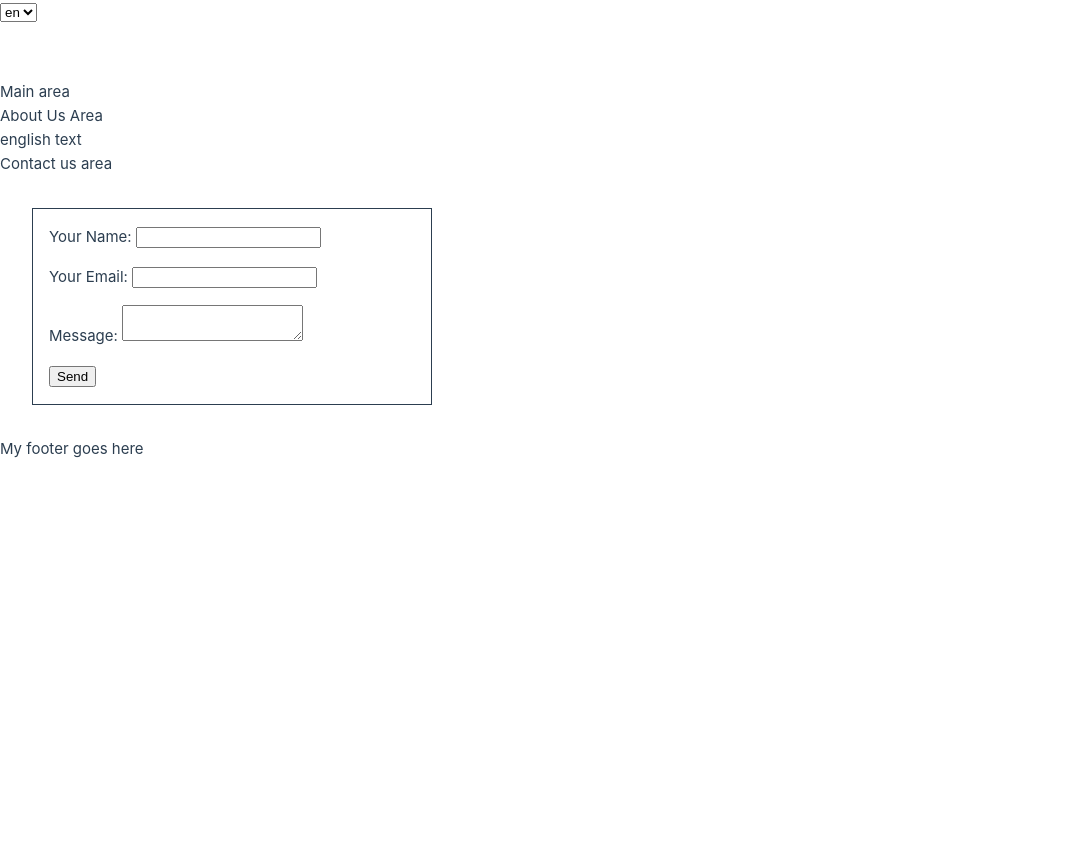
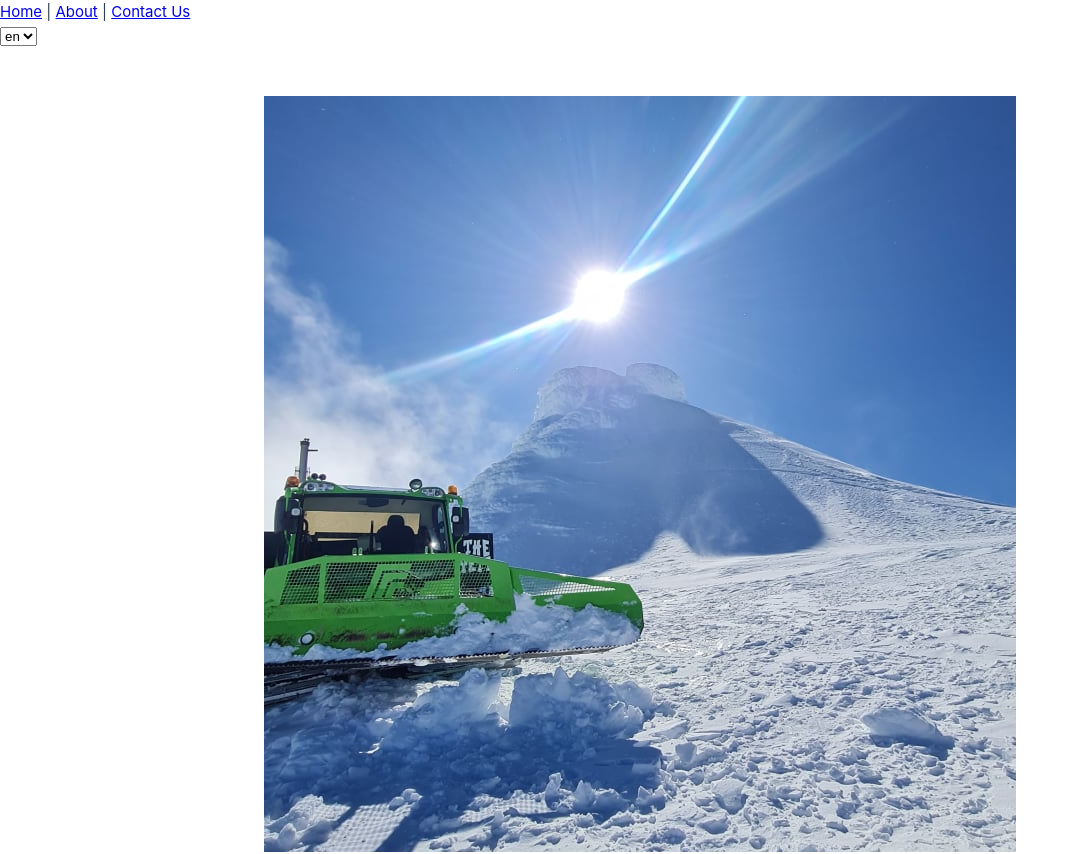
Before and after one commit to magnus-thor/glacier-paradise, a Vue app: page / in a window 1280 px wide. Shown: the top 854 px of the page, without its empty margins (0-1079 px from the left). Built offline with nearby package versions, Linux system fonts and the light colour scheme.

Commit message:
added router

```diff
--- a/package.json
+++ b/package.json
@@ -12,6 +12,7 @@
   },
   "dependencies": {
     "vue": "^3.2.31",
+    "vue-router": "^4.0.16",
     "vue-i18n": "^9.2.0-beta.34"
   },
   "devDependencies": {
--- a/src/App.vue
+++ b/src/App.vue
@@ -4,60 +4,42 @@
       <my-header />
     </header>
 
-    <main>
-      <main-area />
-      <about-us />
-      <contact-us />
+
+    <main class="content">
+      <router-view />
+
     </main>
 
-    <footer>
+    <footer class="footer">
       <my-footer />
     </footer>
   </div>
 </template>
 <script>
-import ContactUs from "./components/contactUs.vue";
-import AboutUs from "./components/aboutUs.vue";
-import MainArea from "./components/mainArea.vue";
 import MyHeader from "./components/myHeader.vue";
 import MyFooter from "./components/myFooter.vue";
 
 export default {
   name: "App",
-  components: { MyHeader, MyFooter, MainArea, AboutUs, ContactUs },
+  components: { MyHeader, MyFooter },
 };
 </script>
 <style lang="scss">
 @import "./assets/base.css";
 
+
 .mainLayout {
-  display: grid;
-  grid-template-rows: 5rem 2fr 2fr 2fr 5rem;
-  grid-template-areas:
-    "header"
-    "main"
-    "aboutUs"
-    "contactUs"
-    "footer";
+  min-height: 100vh;
+  display: flex;
+  flex-direction: column;
 }
 
-my-header {
-  grid-area: header;
+.content {
+  flex: 1 0 auto;
 }
 
-main-area {
-  grid-area: main;
-}
-
-about-us {
-  grid-area: aboutUs;
-}
-
-contact-us {
-  grid-area: contactUs;
-}
-
-my-footer {
-  grid-area: footer;
+.footer {
+  flex-shrink: 0;
+  // margin-top: auto;
 }
 </style>
--- a/src/components/contactUs.vue
+++ b/src/components/contactUsForm.vue
@@ -29,7 +29,7 @@
 </template>
 <script>
 export default {
-  name: "ContactUs",
+  name: "ContactUsForm",
 };
 </script>
 <style lang="scss">
--- a/src/components/mainArea.vue
+++ /dev/null
@@ -1,9 +0,0 @@
-<template>
-  <div>Main area</div>
-</template>
-<script>
-export default {
-  name: "MainArea",
-};
-</script>
-<style lang="sass"></style>
--- a/src/components/myFooter.vue
+++ b/src/components/myFooter.vue
@@ -1,11 +1,14 @@
 <template>
-  <div>My footer goes here</div>
+  <div class="footer__container">My footer goes here</div>
 </template>
 <script>
 export default {
   name: "MyFooter",
 };
 </script>
-<style lang="sass">
-
+<style lang="scss">
+.footer__container {
+  border: 1px solid;
+  height: 5rem;
+}
 </style>
--- a/src/components/myHeader.vue
+++ b/src/components/myHeader.vue
@@ -1,17 +1,19 @@
 <template>
   <div>
+    <router-link to="/">Home</router-link> |
+    <router-link to="/about">About</router-link> |
+    <router-link to="/contactUs">Contact Us</router-link>
     <div class="locale-changer">
       <select v-model="$i18n.locale">
-        <option
-          v-for="locale in $i18n.availableLocales"
-          :key="`locale-${locale}`"
-          :value="locale"
-        >{{ locale }}</option>
+        <option v-for="locale in $i18n.availableLocales" :key="`locale-${locale}`" :value="locale">{{ locale }}</option>
       </select>
+      <nav>
+      </nav>
     </div>
   </div>
 </template>
 <script>
+
 export default {
   name: "MyHeader",
 };
--- a/src/main.js
+++ b/src/main.js
@@ -1,7 +1,9 @@
 import { createApp } from "vue";
 import App from "./App.vue";
 import i18n from './i18n.js';
+import router from './router'
 
 const app = createApp(App)
 app.use(i18n);
+app.use(router);
 app.mount("#app");
--- /dev/null
+++ b/src/router/index.js
@@ -0,0 +1,29 @@
+import { createWebHistory, createRouter } from "vue-router";
+import Home from "@/views/Home.vue";
+import About from "@/views/About.vue";
+import ContactUs from '@/views/ContactUs.vue';
+
+const routes = [
+  {
+    path: "/",
+    name: "Home",
+    component: Home,
+  },
+  {
+    path: "/about",
+    name: "About",
+    component: About,
+  },
+  {
+    path: "/contactUs",
+    name: "ContactUs",
+    component: ContactUs,
+  },
+];
+
+const router = createRouter({
+  history: createWebHistory(),
+  routes,
+});
+
+export default router;
--- a/src/components/aboutUs.vue
+++ b/src/views/About.vue
@@ -4,9 +4,11 @@
     <div>{{ $t("aboutUs.text") }}</div>
   </div>
 </template>
+
 <script>
 export default {
   name: "AboutUsArea",
 };
 </script>
-<style lang="sass"></style>
+<style lang="scss">
+</style>
--- /dev/null
+++ b/src/views/ContactUs.vue
@@ -0,0 +1,16 @@
+<template>
+  <div>
+    <contact-us-form />
+  </div>
+</template>
+
+<script>
+import ContactUsForm from "../components/contactUsForm.vue";
+
+export default {
+  name: "ContactUs",
+  components: { ContactUsForm }
+};
+</script>
+<style lang="scss">
+</style>
--- /dev/null
+++ b/src/views/Home.vue
@@ -0,0 +1,19 @@
+<template>
+  <div>
+    <img src="../assets/images/trodarinn-a-toppnum.jpg" alt="Trodarinn a toppnum">
+  </div>
+</template>
+<script>
+export default {
+  name: "Home",
+};
+</script>
+<style lang="scss" scoped>
+div {
+  display: flex;
+  padding-top: 3rem;
+  padding-bottom: 3rem;
+  justify-content: center;
+  align-self: center;
+}
+</style>
```
Also changed, not shown: src/assets/images/trodarinn-a-toppnum.jpg (added), 1 other file (tests, documents, lock files or other folders).
